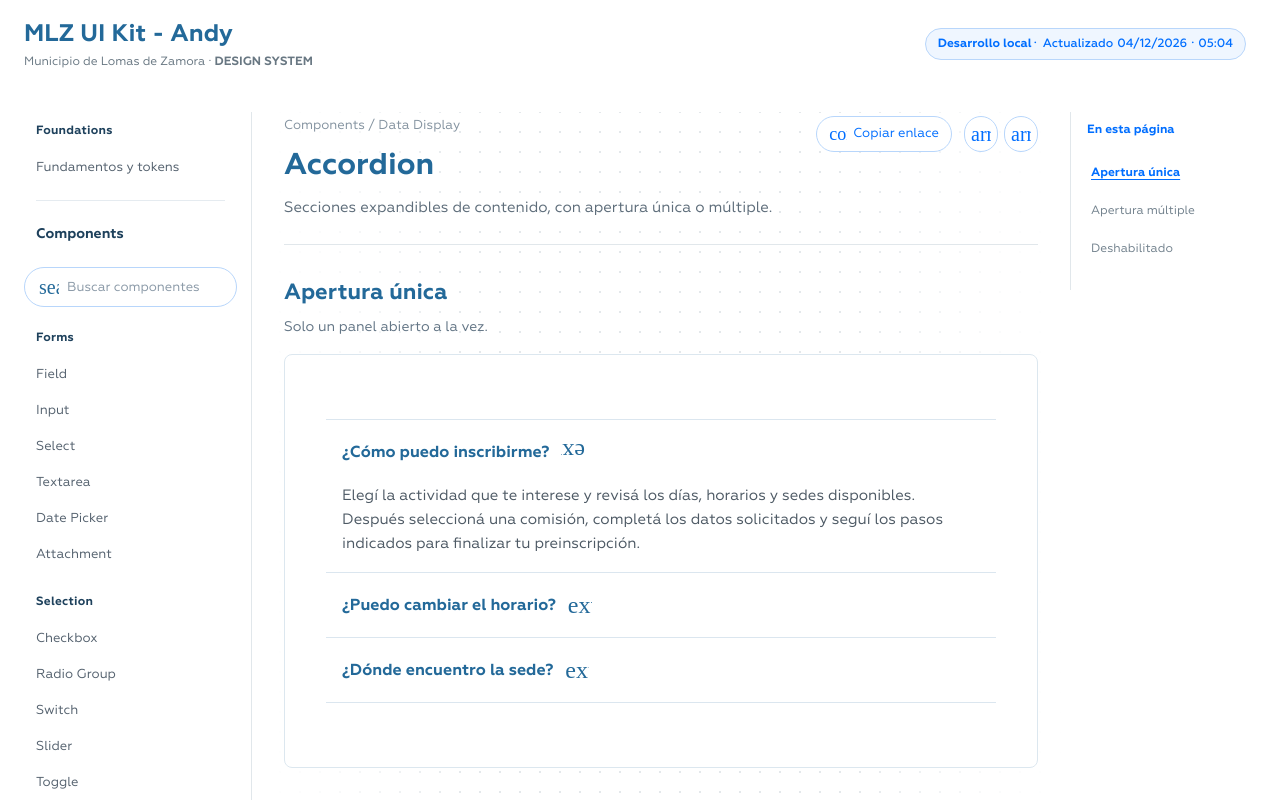
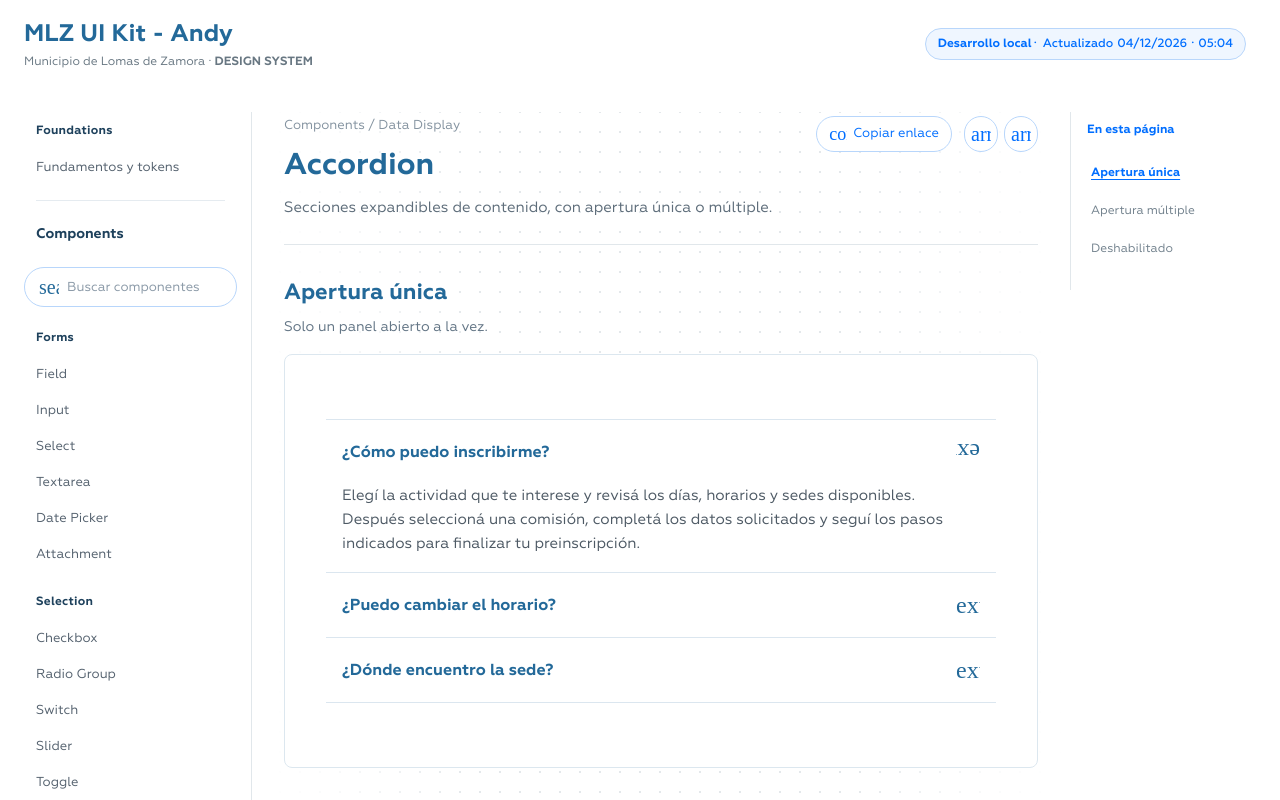
Before and after one commit to SantiagoM96/mlz-muni, a React (Vite) app: page /ui-kit-andy/componentes/acordeon in a window 1280 px wide. Shown: the top 800 px of the page. Built offline with nearby package versions, Linux system fonts and the light colour scheme; a web font is replaced by a local one.

Commit message:
fix(accordion): restore full-width 48px clickable trigger and trailing chevron

```diff
--- a/src/pages/andy-kit/andy-kit.css
+++ b/src/pages/andy-kit/andy-kit.css
@@ -162,8 +162,8 @@
 .andy-doc-accordion-item{min-width:0;padding:var(--mlz-space-8) 0;border-bottom:1px solid #dbe6ef}
 .andy-doc-accordion-item:first-child{border-top:1px solid #dbe6ef}
 .andy-doc-accordion-item>button{
- display:inline-flex;align-items:center;justify-content:flex-start;gap:var(--mlz-space-12);
- width:fit-content;max-width:100%;min-height:48px;padding:0 var(--mlz-space-16);
+ display:flex;align-items:center;justify-content:space-between;gap:var(--mlz-space-12);
+ width:100%;min-height:48px;padding:0 var(--mlz-space-16);
  border:0;border-radius:var(--mlz-radius-lg);
  background:transparent;color:#236999;font-size:16px;line-height:24px;
  text-align:left;font-weight:700;cursor:pointer;
```
